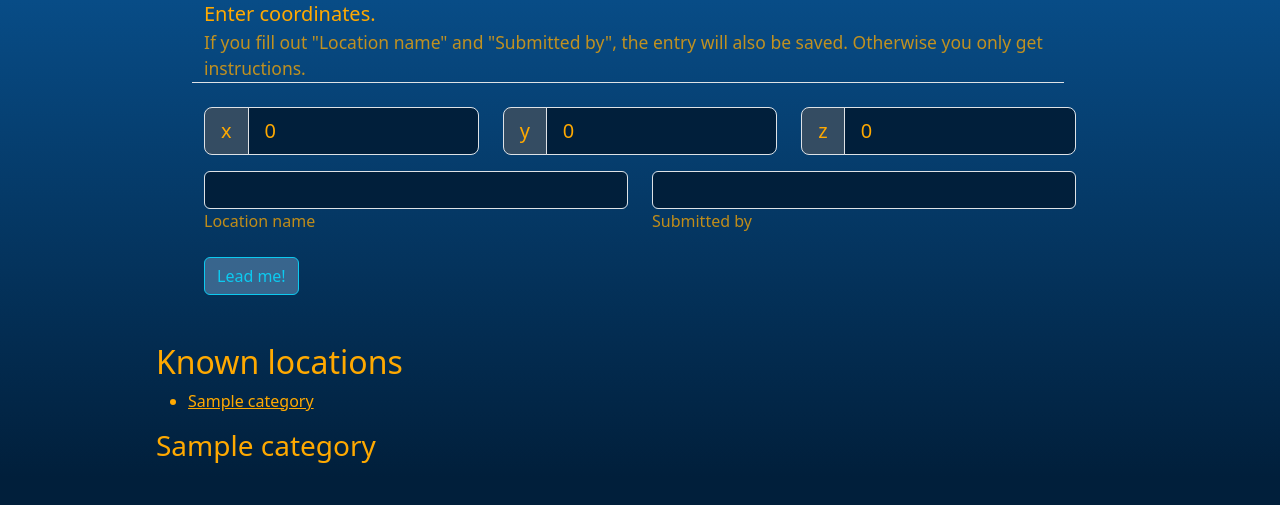
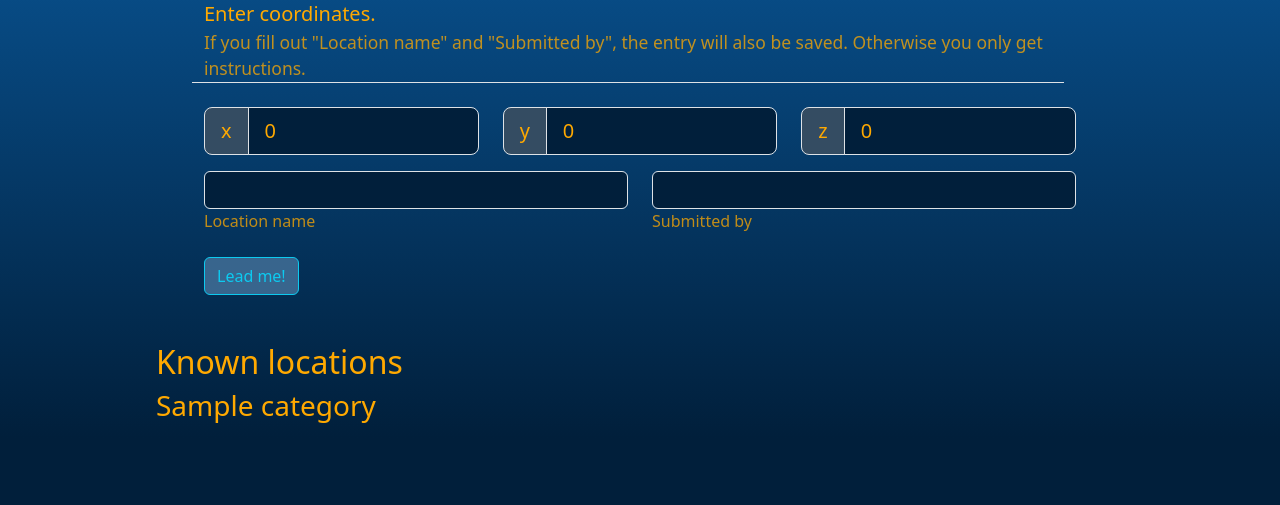
Before and after one commit to DickerDackel/sncompass, a Flask app: page / in a window 1280 px wide. Shown: the part 295-800 px from the top of the page. Run offline with Flask 2, Linux system fonts and the light colour scheme; one stand-in notice (Sample message) is shown; a database or web service that is not in the repository returns one stand-in record (values such as "Sample title"); some libraries are stand-ins or nearby versions.

Commit message:
Just removed the top location class list

```diff
--- a/sncompass/templates/locations.html
+++ b/sncompass/templates/locations.html
@@ -1,10 +1,4 @@
             <h2>Known locations</h2>
-
-            <ul>
-            {% for category in categories %}
-                <li><a href="#{{category}}">{{category}}</a></li>
-            {% endfor %}
-            </ul>
 
             {% for category in categories %}
             <h3 id="{{category}}">{{category}}</h3>
```
